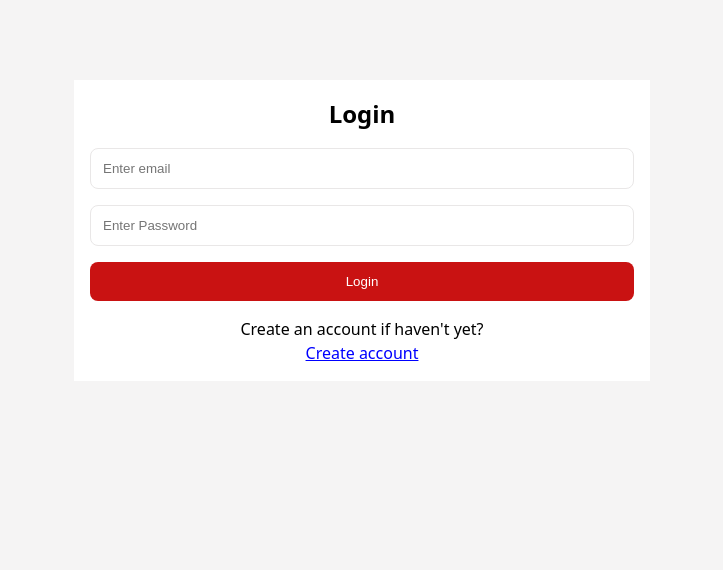
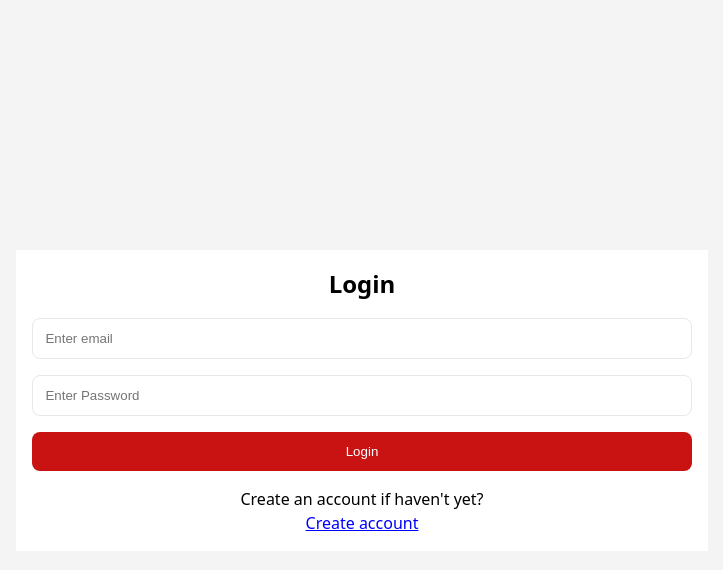
Before and after one commit to Mbiydzenyuy3/feature-rich-url-shortner, a React (Vite) app in the folder urlshortener/: page /login in a window 1280 px wide. Shown: the top 570 px of the page, without its empty margins (278-1001 px from the left). Built offline with nearby package versions, Linux system fonts and the light colour scheme; no server answers.

Commit message:
added css styling to the form

```diff
--- a/urlshortener/src/App.css
+++ b/urlshortener/src/App.css
@@ -138,8 +138,13 @@ input {
   border-radius: 0 8px 8px 0;
 }
 
+.form {
+  width: 90vw;
+  margin: auto;
+}
+
 .p-4 {
-  width: 45vw;
+  width: 60%;
   display: flex;
   flex-direction: column;
   gap: 16px;
@@ -192,18 +197,3 @@ button.btn.login {
   width: 100%;
   text-align: center;
 }
-
-h1 span {
-  animation: rotate 5s linear infinite;
-  transform-style: preserve-3d;
-}
-
-@keyframes rotate {
-  form {
-    transform: rotateY(0deg);
-  }
-
-  to {
-    transform: rotateY(360deg);
-  }
-}
--- a/urlshortener/src/pages/login.jsx
+++ b/urlshortener/src/pages/login.jsx
@@ -22,6 +22,7 @@ export default function Login() {
   };
 
   return (
+    <div className="form">
       <form onSubmit={handleSubmit} className="p-4 login-form">
         <h2 className="text-xl font-bold mb-2">Login</h2>
         <input
@@ -41,8 +42,11 @@ export default function Login() {
         <button className="cta">Login</button>
         <div className="option">
           <p>Create an account if haven't yet? </p>
-        <a href="/register" className="create-account">Create account</a>
+          <a href="/register" className="create-account">
+            Create account
+          </a>
         </div>
       </form>
+    </div>
   );
 }
--- a/urlshortener/src/pages/register.jsx
+++ b/urlshortener/src/pages/register.jsx
@@ -21,6 +21,7 @@ export default function Register() {
   };
 
   return (
+    <div className="form">
       <form onSubmit={handleSubmit} className="p-4 register-form">
         <h2 className="text-xl font-bold mb-2">Register</h2>
         <input
@@ -48,5 +49,6 @@ export default function Register() {
           </a>
         </div>
       </form>
+    </div>
   );
 }
```
Lines whose indentation alone changed are shown as unchanged.
